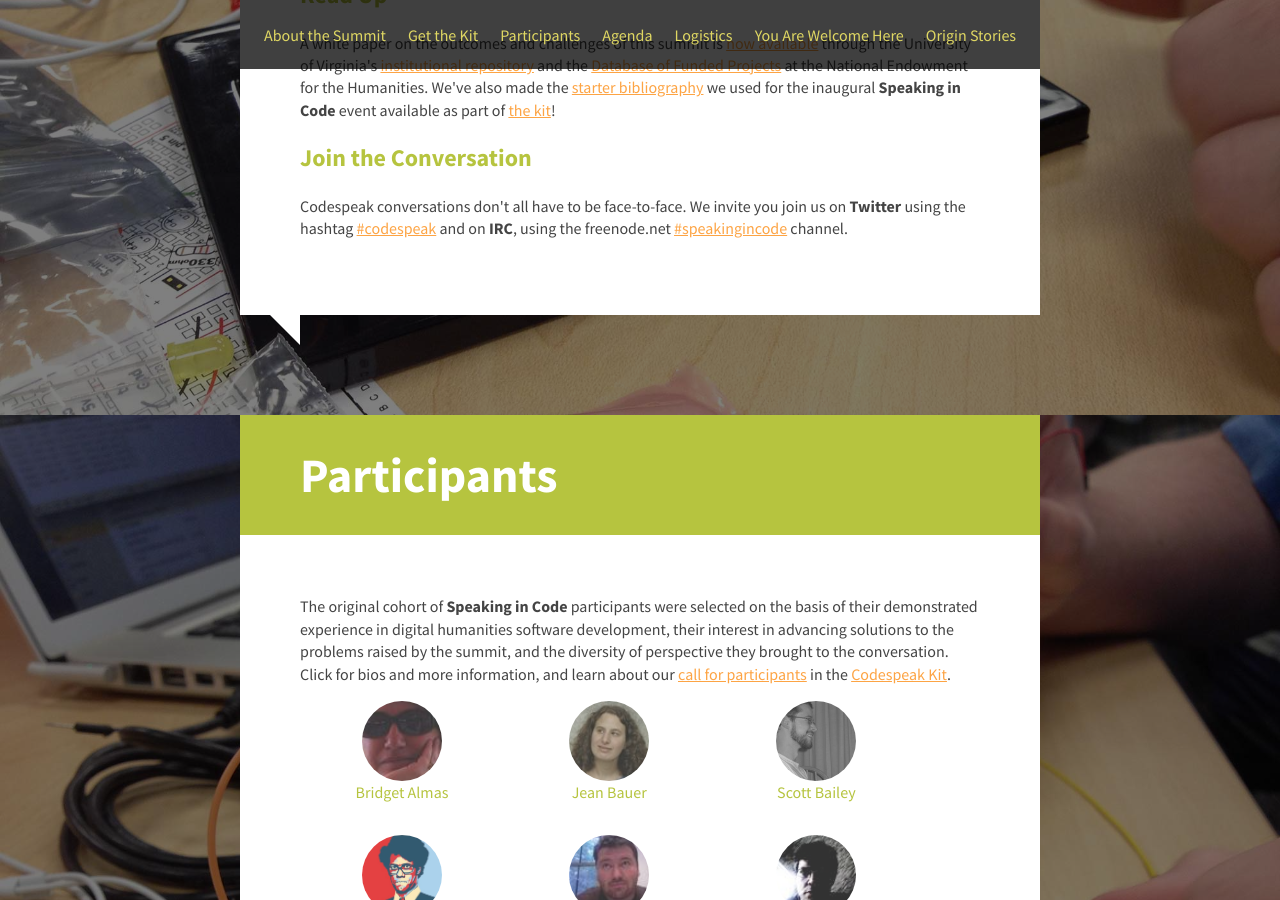
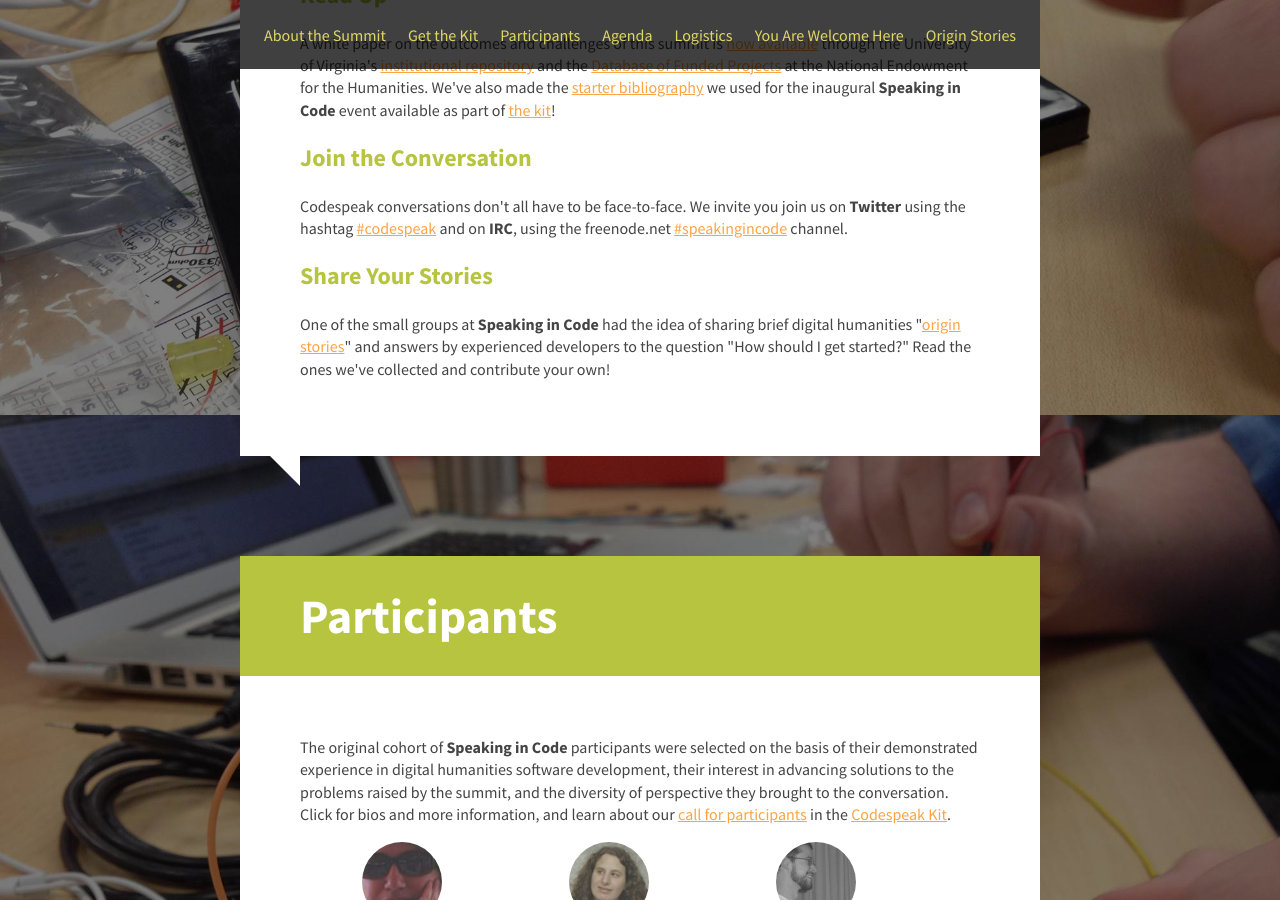
Before and after one commit to scholarslab/speakingincode, a Jekyll site: the page built from index.html, in a window 1280 px wide and 900 px high, scrolled down 1505 px. Built offline with Jekyll 4.4.1, drawn with Linux system fonts in a browser that asks for light colours; nearby versions of some CDN libraries; some web fonts are replaced; Markdown is read by kramdown in place of the engine named in the settings.

Commit message:
adding origin stories to the kit section

```diff
--- a/index.html
+++ b/index.html
@@ -41,6 +41,8 @@ layout: default
   href="https://twitter.com/search?q=%23codespeak">#codespeak</a> and on <strong>IRC</strong>, using the freenode.net <a
 href="http://webchat.freenode.net/?channels=%23codespeak&uio=d4">#speakingincode</a>
 channel.</p>
+  <h2>Share Your Stories</h2>
+  <p>One of the small groups at <strong>Speaking in Code</strong> had the idea of sharing brief digital humanities "<a href="http://codespeak.scholarslab.org/starting/">origin stories</a>" and answers by experienced developers to the question "How should I get started?" Read the ones we've collected and contribute your own! </p>
 </section>
 
 <section id="participants">
```
